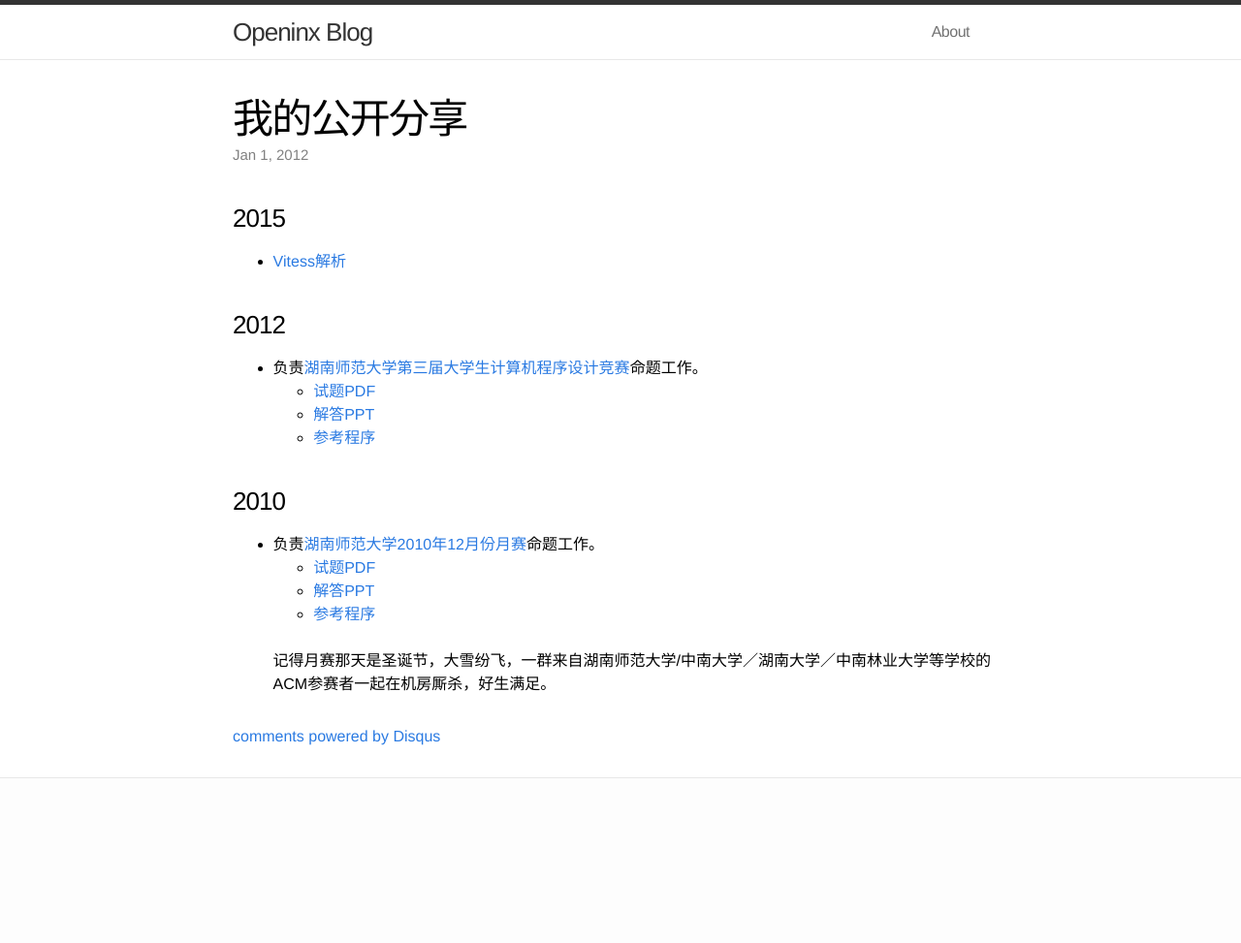
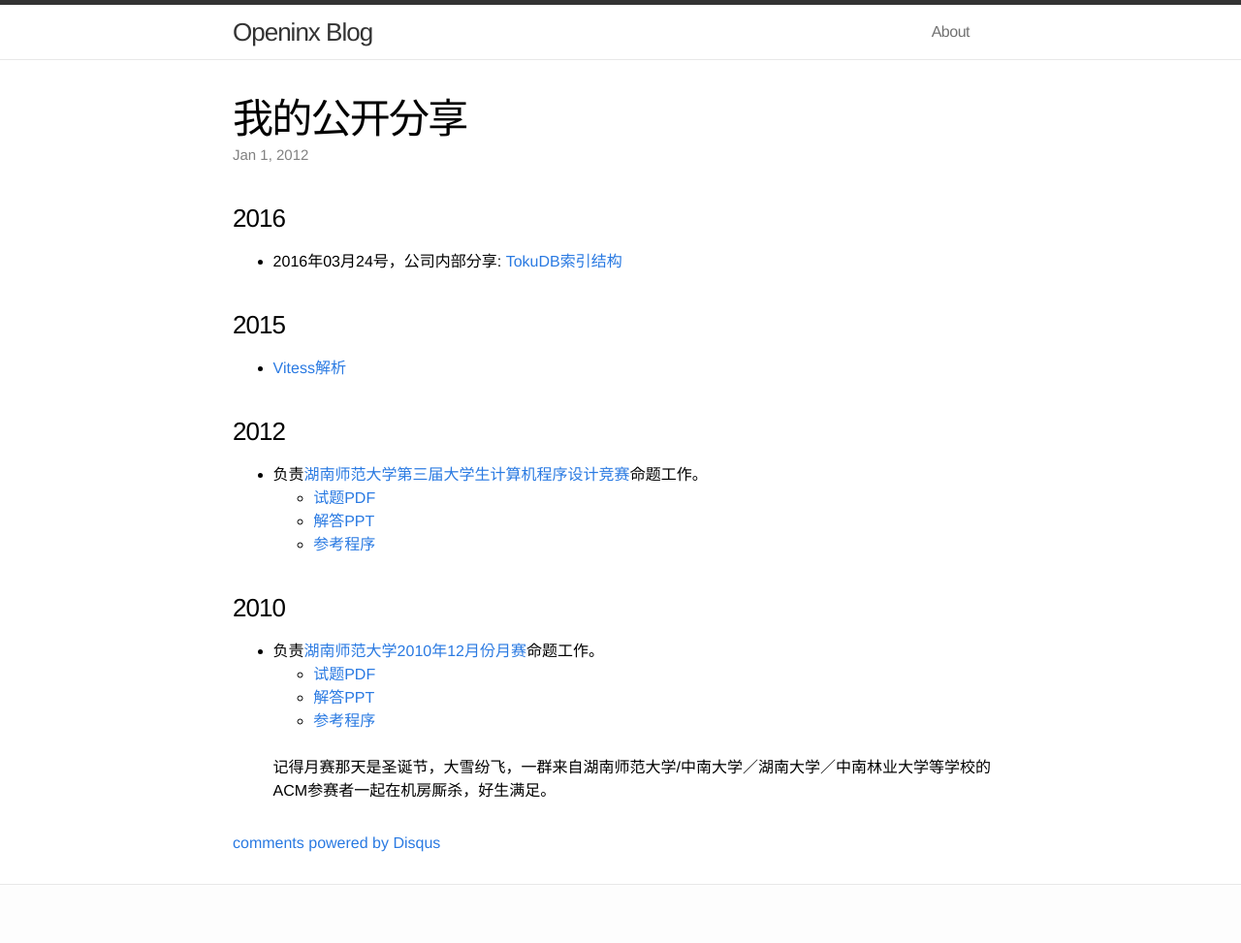
Before and after one commit to SteNicholas/openinx.github.io, a Jekyll site: the page built from _posts/2012-01-01-my-share.md, in a window 1280 px wide. Shown: the whole page at 97% size. Built offline with Jekyll 4.4.1, drawn with Linux system fonts in a browser that asks for light colours; Markdown is read by kramdown in place of the engine named in the settings; comment, search, counter and statistics services are not loaded; before the commit the page ends 900 px from its top, so only the background shows below that.

Commit message:
ppt: tokudb-index.pptx

```diff
--- a/_posts/2012-01-01-my-share.md
+++ b/_posts/2012-01-01-my-share.md
@@ -6,11 +6,13 @@ category:
 tags: [PPT，资料分享]
 ---
 
+### 2016
+
+* 2016年03月24号，公司内部分享: [TokuDB索引结构](/ppt/tokudb-index.pptx)
 
 ### 2015
 
 *  [Vitess解析](/ppt/vitess.pdf)
-
 
 ### 2012
 
```
Also changed, not shown: 2 other files.
